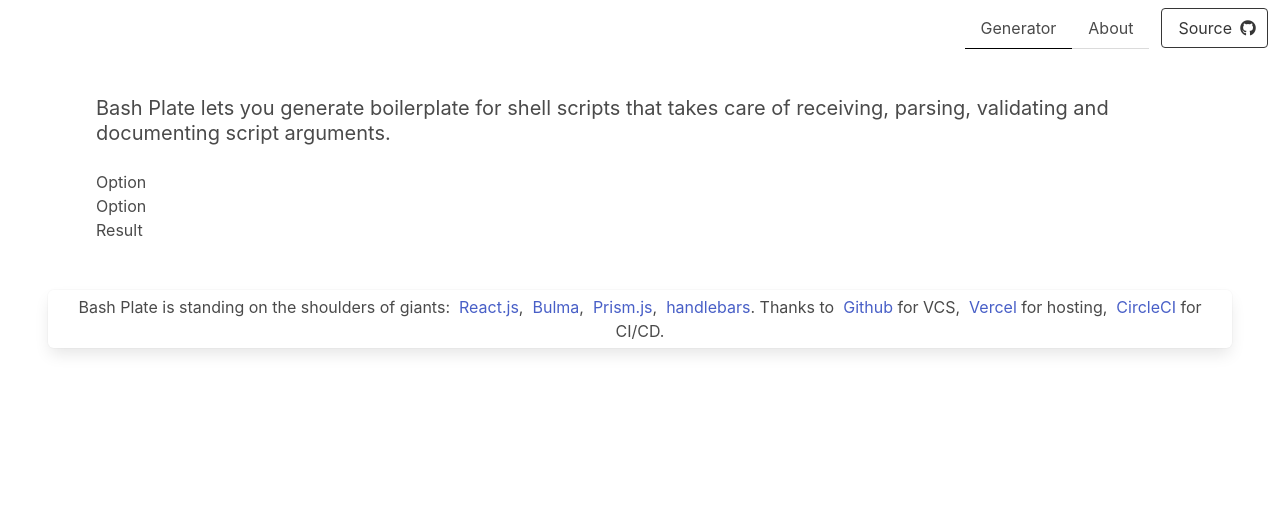
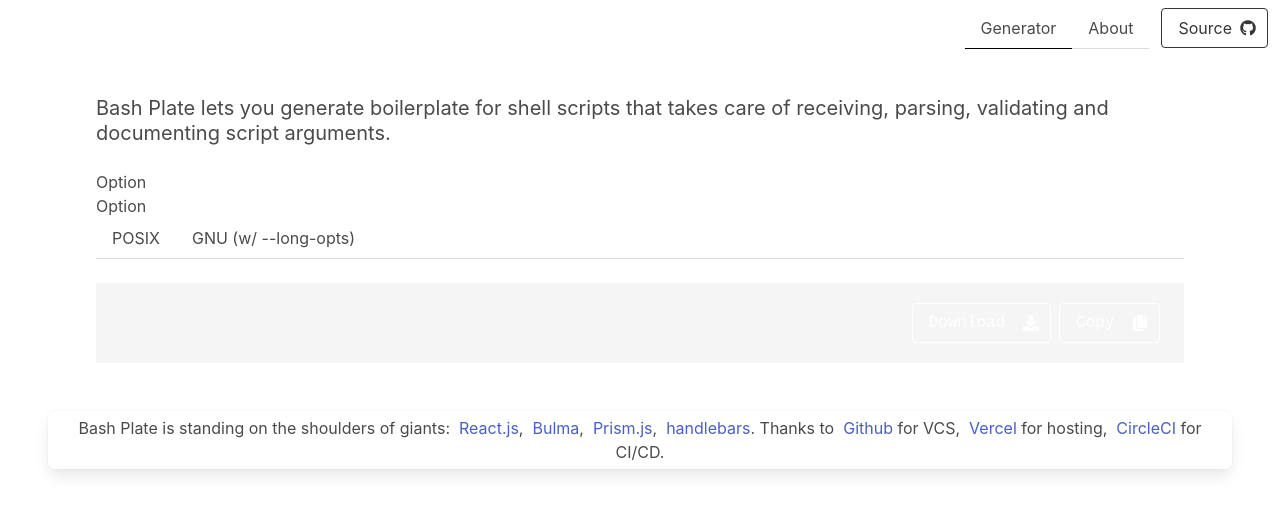
Before and after one commit to wwerner/bashplate, a React (Vite) app: page / in a window 1280 px wide. Shown: the top 514 px of the page. Built offline with nearby package versions, Linux system fonts and the light colour scheme.

Commit message:
Migrate result markup

```diff
--- a/src/components/Result.tsx
+++ b/src/components/Result.tsx
@@ -1,5 +1,26 @@
 import * as React from "react";
 
 export const Result = () => (
-    <div>Result</div>
+    <div className="result-script">
+        <div className="tabs">
+            <ul>
+                <li><a>POSIX</a></li>
+                <li><a>GNU (w/ --long-opts)</a></li>
+            </ul>
+        </div >
+
+        <pre>
+            <a className="button is-outlined is-link is-inverted is-pulled-right"
+                style={{ marginLeft: "1vh" }}>
+                <span>Copy&nbsp;</span>
+                <span className="icon"><i className="fa fa-copy"></i></span>
+            </a>
+            <a className="button is-outlined is-link is-inverted is-pulled-right">
+                <span>Download&nbsp;</span>
+                <span className="icon"><i className="fa fa-download"></i></span>
+            </a>
+
+            <code className="language-bash" v-html="script"></code>
+        </pre>
+    </div >
 )
```
